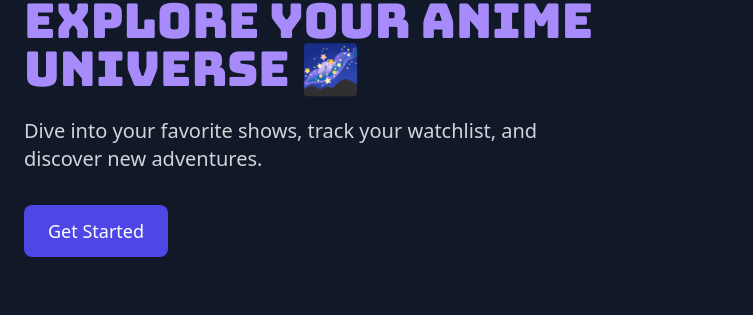
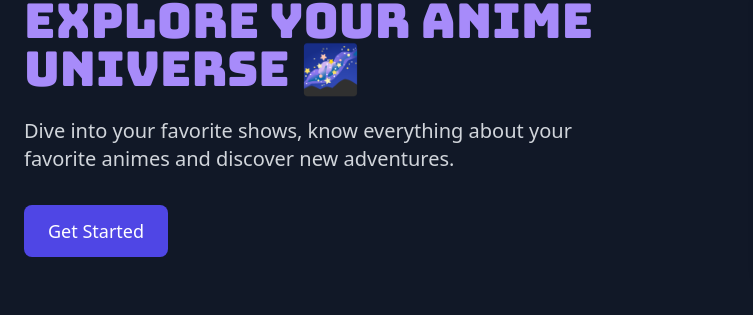
Before and after one commit to zyad231/Anime-Library, a plain HTML site: page Landing.html in a window 1280 px wide. Shown: the part 175-490 px from the top of the page, 0-753 px from the left. Drawn offline with nearby package versions, Linux system fonts and the light colour scheme; grey boxes are pictures that could not be loaded.

Commit message:
changed text

```diff
--- a/Landing.html
+++ b/Landing.html
@@ -45,7 +45,7 @@
               Explore Your Anime Universe 🌌
             </h1>
             <p class="text-lg md:text-xl text-gray-300 mb-8">
-              Dive into your favorite shows, track your watchlist, and discover
+              Dive into your favorite shows, know everything about your favorite animes and discover
               new adventures.
             </p>
             <a
```
